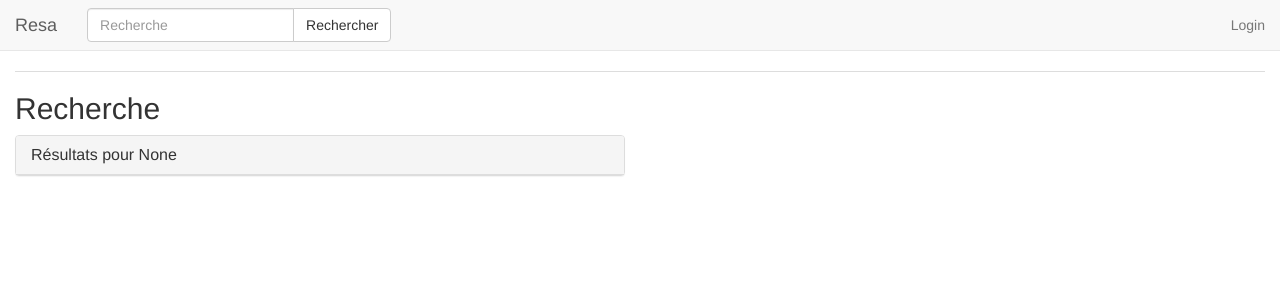
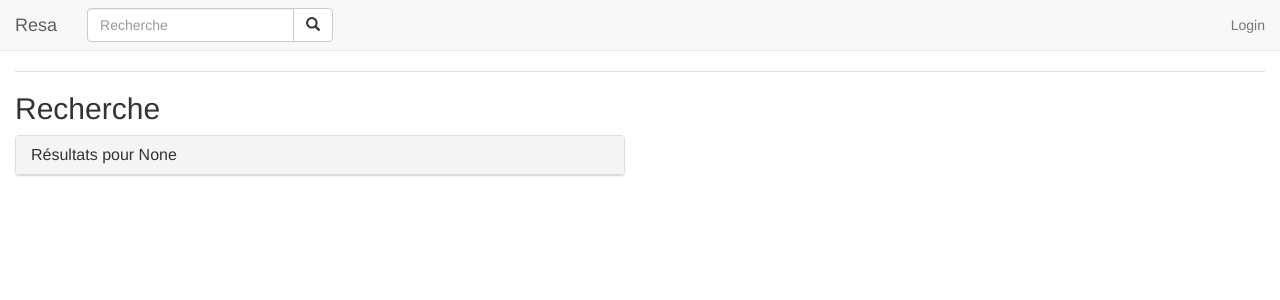
Before and after one commit to BdEINSALyon/resa, a Django app: page /search in a window 1280 px wide. Shown: the top 300 px of the page. Run offline with Django 3.2, Linux system fonts and the light colour scheme; data that the repository does not hold is empty; some libraries are stand-ins or nearby versions.

Commit message:
Add search icon

```diff
--- a/templates/navbar.html
+++ b/templates/navbar.html
@@ -17,7 +17,7 @@
             <div class="input-group">
                 <input name="query" type="text" class="form-control" placeholder="{% trans 'Recherche' %}">
                 <span class="input-group-btn">
-                    <button type="submit" class="btn btn-default">{% trans 'Rechercher' %}</button>
+                    <button type="submit" class="btn btn-default"><span class="glyphicon glyphicon-search"></span></button>
                 </span>
             </div>
         </form>
```
